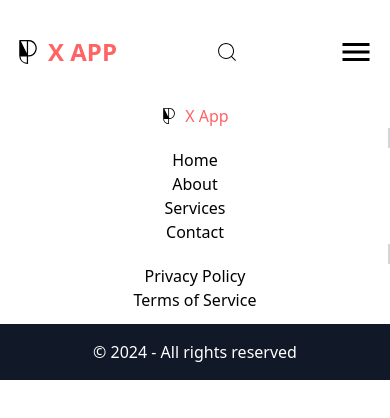
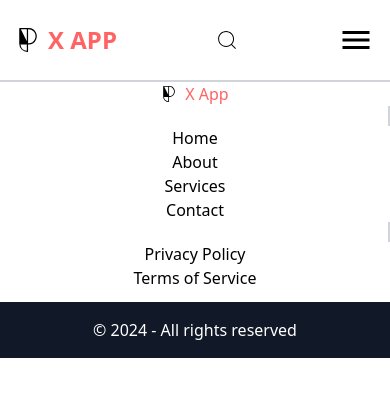
Before and after one commit to jeelsdev/x-app, a React (Vite) app: page / in a window 390 px wide. Shown: the top 418 px of the page. Built offline with nearby package versions, Linux system fonts and the light colour scheme.

Commit message:
dev: Navbar component layout for responsiveness

```diff
--- a/src/components/Navbar/Navbar.tsx
+++ b/src/components/Navbar/Navbar.tsx
@@ -10,8 +10,8 @@ const Navbar = () => {
 
   return (
     <>
-        <nav>
-        <div className="container flex justify-between items-center py-8">
+        <nav className='border-b-2 border-gray-300'>
+        <div className="container flex justify-between items-center py-5">
             {/* Logo section */}
             <div className="text-2xl flex items-center gap-2 font-bold uppercase">
                 <SiPhosphoricons />
```
